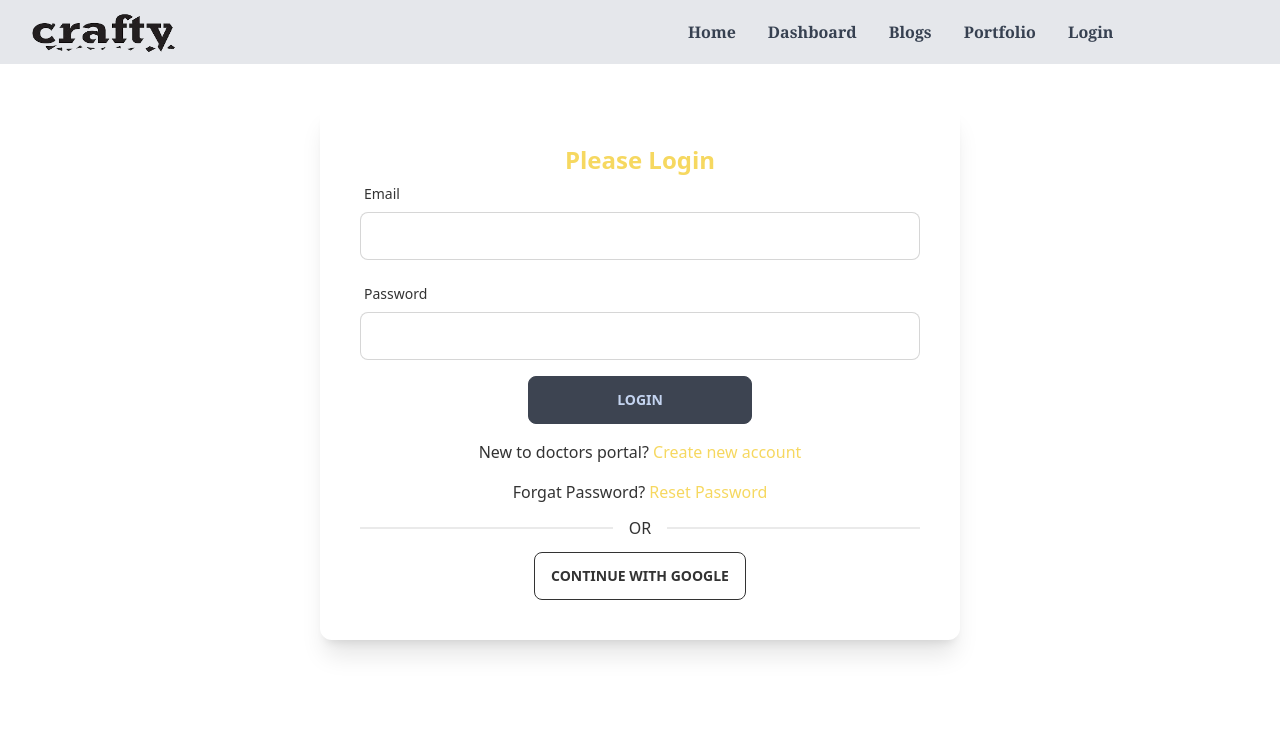
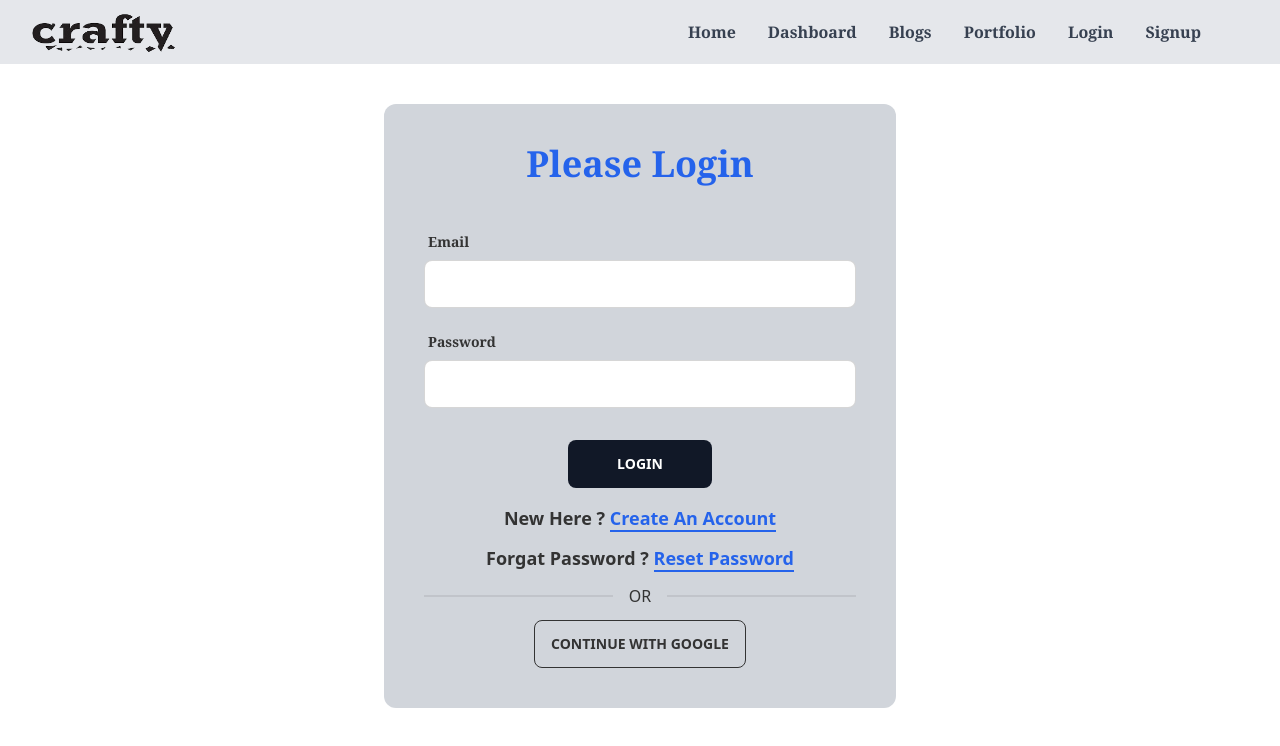
Before and after one commit to HossainRafi/crafty, a React (Create React App) app: page /login in a window 1280 px wide. Shown: the top 746 px of the page. Built offline with nearby package versions, Linux system fonts and the light colour scheme.

Commit message:
login and signup done

```diff
--- a/src/pages/Account/Login.js
+++ b/src/pages/Account/Login.js
@@ -1,15 +1,16 @@
 import React, { useEffect } from "react";
-import { useNavigate, Link } from 'react-router-dom';
-import { useLocation } from 'react-router-dom';
+import { useNavigate, Link } from "react-router-dom";
+import { useLocation } from "react-router-dom";
 import { useForm } from "react-hook-form";
-import { useSendPasswordResetEmail, useSignInWithEmailAndPassword, useSignInWithGoogle } from "react-firebase-hooks/auth";
+import {
+  useSendPasswordResetEmail,
+  useSignInWithEmailAndPassword,
+  useSignInWithGoogle,
+} from "react-firebase-hooks/auth";
 import Loading from "../Shared/Loading";
-import auth from './../../Firebase/firebase.init';
-
-
+import auth from "./../../Firebase/firebase.init";
 
 const Login = () => {
-
   const navigate = useNavigate();
   const location = useLocation();
   let from = location.state?.from?.pathname || "/";
@@ -24,12 +25,10 @@ const Login = () => {
   const [signInWithEmailAndPassword, user, loading, error] =
     useSignInWithEmailAndPassword(auth);
 
-    const [signInWithGoogle, gUser, gLoading, gError] =
-      useSignInWithGoogle(auth);
+  const [signInWithGoogle, gUser, gLoading, gError] = useSignInWithGoogle(auth);
 
   const [sendPasswordResetEmail, sending, pResetError] =
     useSendPasswordResetEmail(auth);
-
 
   // ----------------------------------------------------------------------
   // const [token] = useToken(user || gUser);
@@ -38,9 +37,8 @@ const Login = () => {
     if (user || gUser) {
       navigate(from, { replace: true });
     }
-    }, [from, navigate, user , gUser]);
+  }, [from, navigate, user, gUser]);
   // -----------------------------------------------------------------------
-
 
   if (loading || gLoading || sending) {
     return <Loading />;
@@ -51,16 +49,16 @@ const Login = () => {
   };
 
   return (
-    <div className="w-1/2 mx-auto shadow-xl p-10 my-10 rounded-xl">
+    <div className="w-2/5 mx-auto p-10 my-10 rounded-xl bg-gray-300">
       <div>
-        <h1 className="text-center text-2xl font-bold text-secondary  ">
+        <h1 className="text-center text-4xl font-bold font-serif text-blue-600 pb-10">
           Please Login
         </h1>
 
         <form onSubmit={handleSubmit(onSubmit)}>
           <div className="form-control ">
             <label className="label">
-              <span className="label-text">Email</span>
+              <span className="label-text font-serif font-semibold">Email</span>
             </label>
             <input
               type="email"
@@ -72,7 +70,7 @@ const Login = () => {
                 },
                 pattern: {
                   value: /^\S+@\S+\.\S+$/,
-                  message: "Provide a valid email",
+                  message: "Provide a valid Email",
                 },
               })}
             />
@@ -92,7 +90,9 @@ const Login = () => {
 
           <div className="form-control w-full">
             <label className="label">
-              <span className="label-text">Password</span>
+              <span className="label-text  font-serif font-semibold">
+                Password
+              </span>
             </label>
             <input
               type="password"
@@ -123,7 +123,7 @@ const Login = () => {
           </div>
 
           <input
-            className="btn w-2/5 mx-auto block"
+            className="btn w-2/6 mx-auto font-bold bg-gray-900 hover:bg-gray-700 text-white border-0 block mt-4"
             type="submit"
             value="Login"
           />
@@ -135,14 +135,17 @@ const Login = () => {
         </p>
       )}
 
-      <p className="text-center mt-4">
-        New to doctors portal?{" "}
-        <Link to="/register" className="text-secondary">
-          Create new account
+      <p className="text-center text-lg font-semibold mt-4">
+        New Here ?{" "}
+        <Link
+          to="/register"
+          className="text-blue-600 border-b-2 border-blue-600"
+        >
+          Create An Account
         </Link>
       </p>
-      <p className="text-center mt-4">
-        Forgat Password?{" "}
+      <p className="text-center text-lg font-semibold mt-3">
+        Forgat Password ?{" "}
         <button
           className="text-secondary"
           onClick={async () => {
@@ -150,7 +153,9 @@ const Login = () => {
             alert("Sent email");
           }}
         >
+          <span className="text-blue-600  text-lg font-semibold border-b-2 border-blue-600">
             Reset Password
+          </span>
         </button>
       </p>
       <div className="divider">OR</div>
--- a/src/pages/Account/Signup.js
+++ b/src/pages/Account/Signup.js
@@ -48,16 +48,18 @@ const Signup = () => {
     await signInWithGoogle();
   };
   return (
-    <div className="w-1/2 mx-auto shadow-xl p-10 my-10 rounded-xl">
+    <div className="w-2/5 mx-auto p-10 my-10 rounded-xl bg-gray-300">
       <div>
-        <h1 className="text-center text-2xl font-bold text-secondary  ">
+        <h1 className="text-center text-4xl font-bold font-serif text-blue-600 pb-10">
           Please Register
         </h1>
 
         <form onSubmit={handleSubmit(onSubmit)}>
           <div className="form-control ">
             <label className="label">
-              <span className="label-text">Name</span>
+              <span className="label-text font-serif font-semibold">
+                Nick Name
+              </span>
             </label>
             <input
               type="text"
@@ -79,7 +81,7 @@ const Signup = () => {
           </div>
           <div className="form-control ">
             <label className="label">
-              <span className="label-text">Email</span>
+              <span className="label-text font-serif font-semibold">Email</span>
             </label>
             <input
               type="email"
@@ -111,7 +113,9 @@ const Signup = () => {
 
           <div className="form-control w-full">
             <label className="label">
-              <span className="label-text">Password</span>
+              <span className="label-text font-serif font-semibold">
+                Password
+              </span>
             </label>
             <input
               type="password"
@@ -142,7 +146,7 @@ const Signup = () => {
           </div>
 
           <input
-            className="btn w-2/5 mx-auto block"
+            className="btn w-2/6 mx-auto font-bold bg-gray-900 hover:bg-gray-700 text-white border-0 block mt-4"
             type="submit"
             value="Register"
           />
@@ -154,9 +158,9 @@ const Signup = () => {
         </p>
       )}
 
-      <p className="text-center mt-4">
-        Already You Have an account?{" "}
-        <Link to="/login" className="text-secondary">
+      <p className="text-center text-lg font-semibold mt-4">
+        Have an account ?{" "}
+        <Link to="/login" className="text-blue-600 border-b-2 border-blue-600">
           Please Login
         </Link>
       </p>
--- a/src/pages/Shared/Navbar.js
+++ b/src/pages/Shared/Navbar.js
@@ -19,6 +19,9 @@ const Navbar = () => {
       </li>
       <li>
         <Link to="/login">Login</Link>
+      </li>
+      <li>
+        <Link to="/signup">Signup</Link>
       </li>
     </>
   );
```
Lines whose indentation alone changed are shown as unchanged.
